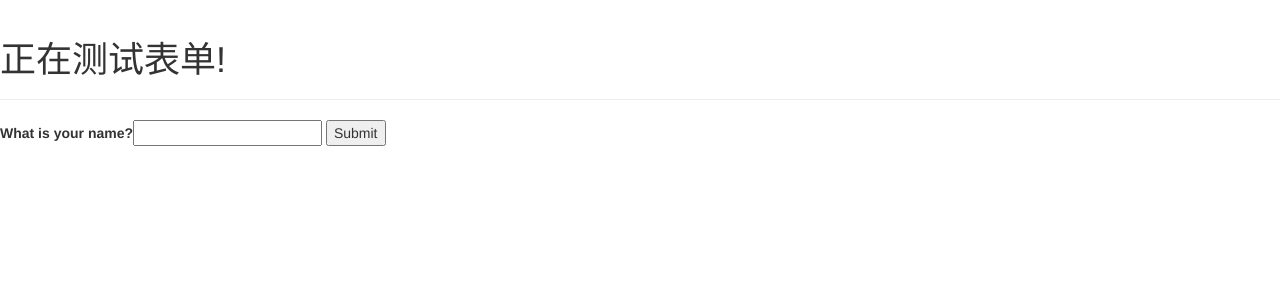
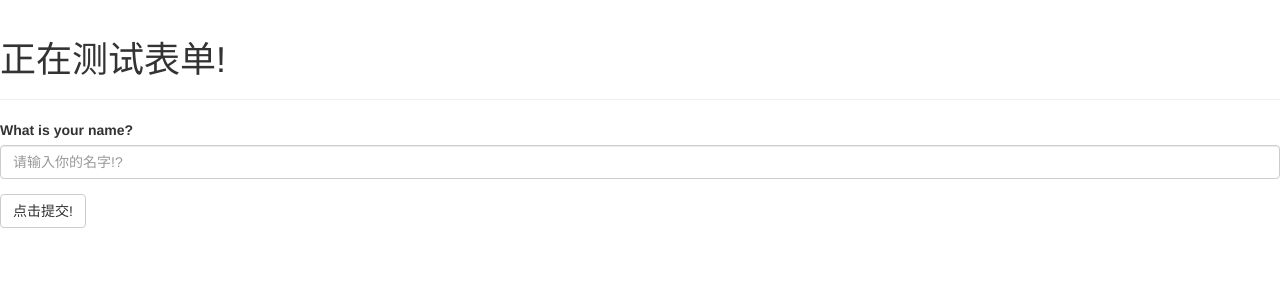
Before and after one commit to headB/flask_test, a Flask app: page /test_form in a window 1280 px wide. Shown: the part 52-352 px from the top of the page. Run offline with Flask 2, Linux system fonts and the light colour scheme; some libraries are stand-ins or nearby versions.

Commit message:
测试添加样式

```diff
--- a/hello.py
+++ b/hello.py
@@ -16,11 +16,7 @@ from flask.ext.script import Manager
 ##为表单添加的模块或者函数
 from flask import session,redirect,url_for,flash
 
-##测试加入表单,不过表单应该是写在模板里面?
 
-class NameForm(Form):
-    name = StringField('What is your name?', validators=[Required()])
-    submit = SubmitField('Submit')
 
 ##创建一个Flask示例,并且给定初始化参数
 app = Flask(__name__)
@@ -72,12 +68,18 @@ def test_no_extends():
     return render_template('no_extends.html')
 
 ##测试表单!
+##测试加入表单,不过表单应该是写在模板里面?
+
+class NameForm(Form):
+    name = StringField('What is your name?', validators=[Required()],render_kw={'placeholder':'请输入你的名字!?'})
+    submit = SubmitField('点击提交!',)
+
 @app.route("/test_form",methods=['GET','POST'])
 def test_form():
+
+
     name = None
     form = NameForm()
-    #print(form.name)
-    #print(form)
     if form.validate_on_submit():
         name = form.name.data
         form.name.data = ''
--- a/templates/login.html
+++ b/templates/login.html
@@ -12,12 +12,12 @@
 </div>
 
 
-{#{ wtf.quick_form(form) }#}
+{{ wtf.quick_form(form) }}
 
-<form >
-{{form.name.label}}{{form.name()}}
-{{form.submit()}}
+<!-- <form > -->
+{#{form.name.label}}{{form.name()}#}
+{#{form.submit()}#}
 
-</form>
+<!-- </form> -->
 
 {%endblock%}
```
Also changed, not shown: README.md.
